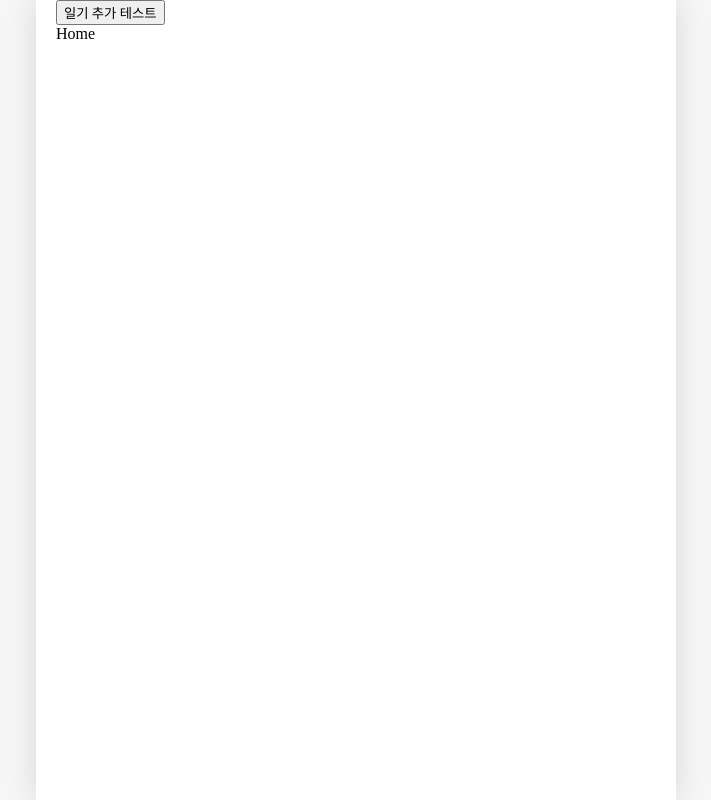
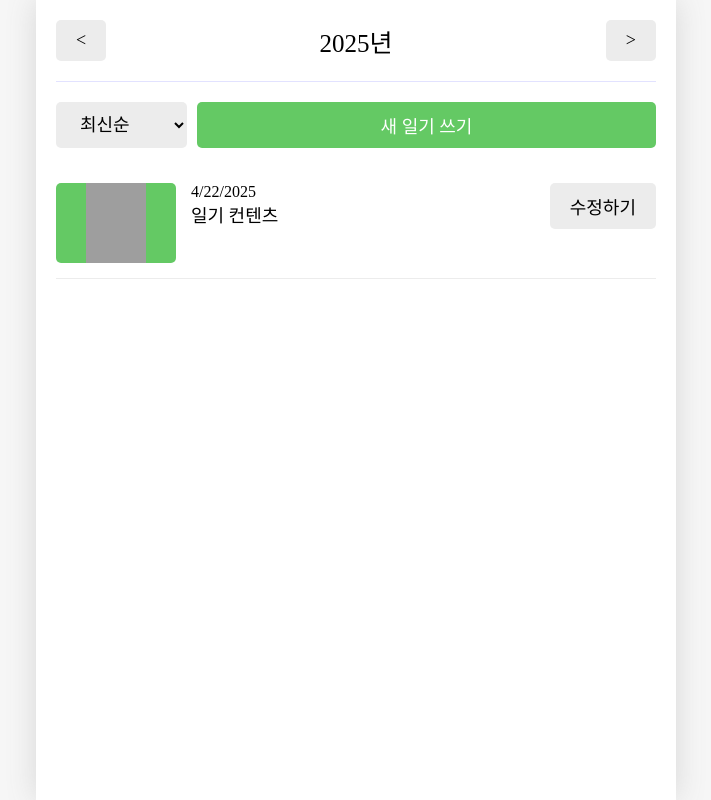
Before and after one commit to yongheonjeong/onebite-react, a React (Vite) app in the folder finalProject/: page / in a window 1280 px wide. Shown: the whole page, without its empty margins (284-995 px from the left). Built offline with nearby package versions, Linux system fonts and the light colour scheme; grey boxes are pictures that could not be loaded; a web font is replaced by a local one.

Commit message:
12.10 add Home UI

```diff
--- a/finalProject/src/App.jsx
+++ b/finalProject/src/App.jsx
@@ -94,11 +94,7 @@
 
   return (
 
-    <>
-    <button  onClick={()=>{
-      onCreate(new Date().getTime(),1,'hi');
-    }}>일기 추가 테스트</button>
-
+   <>
 
     <DiaryStateContext.Provider value={data}>
       <DiaryDispatchContext.Provider value={{
--- /dev/null
+++ b/finalProject/src/components/DiaryItem.css
@@ -0,0 +1,61 @@
+.DiaryItem {
+    display: flex;
+    gap:15px;
+    justify-content: space-between;
+    padding:15px 0px;
+    border-bottom: 1px solid rgb(236,236,236);
+}
+
+.DiaryItem .img_section{
+    min-width:120px;
+    height:80px;
+
+    display: flex;
+    justify-content: center;
+    cursor: pointer;
+
+    border-radius: 5px;
+}
+
+.DiaryItem .img_section > img{
+    width:50%;
+}
+
+.DiaryItem .img_section_1{
+    background-color: rgb(100,201,100);
+}
+
+.DiaryItem .img_section_2{
+    background-color: rgb(157,215,114);
+}
+
+.DiaryItem .img_section_3{
+    background-color: rgb(253,206,23);
+}
+
+.DiaryItem .img_section_4{
+    background-color: rgb(253,132,70);
+}
+
+.DiaryItem .img_section_5{
+    background-color: rgb(253,86,95);
+}
+
+
+.DiaryItem .info_section{
+    flex:1;
+    cursor:pointer;
+}
+
+.DiaryItem .info_section .created_date{
+    font-weight: bold;
+    font-size:25px;
+}
+
+.DiaryItem .info_section .content{
+    font-size: 18px;
+}
+
+.DiaryItem .button_section{
+    min-width: 70px;
+}
--- /dev/null
+++ b/finalProject/src/components/DiaryItem.jsx
@@ -0,0 +1,29 @@
+import React from 'react'
+import {getEmotionImage} from '../util/get-emotion-image'
+import Button from './Button'
+import './DiaryItem.css'
+
+const DiaryItem = () => {
+
+    const emotionId = 1;
+
+
+    return <div className='DiaryItem'>
+        <div className={`img_section img_section_${emotionId}`}>
+            <img src={getEmotionImage(emotionId)}/>
+        </div>
+        <div className='info_section'>
+            <div className='createdDate'>
+                {new Date().toLocaleDateString()}
+            </div>
+            <div className='content'>
+                일기 컨텐츠
+            </div>
+        </div>
+        <div className='button_section'>
+            <Button text={"수정하기"} />
+        </div>
+    </div>
+}
+
+export default DiaryItem;
--- /dev/null
+++ b/finalProject/src/components/DiaryList.css
@@ -0,0 +1,19 @@
+.DiaryList .menu_bar{
+    margin: 20px 0px;
+    display: flex;
+    gap: 10px;
+}
+
+.DiaryList .menu_bar select{
+    background-color: rgb(236,236,236);
+    border:none;
+    border-radius: 5px;
+
+    padding: 10px 20px;
+    font-size: 18px;
+    cursor: pointer;
+}
+
+.DiaryList .menu_bar button{
+    flex:1;
+}
--- /dev/null
+++ b/finalProject/src/components/DiaryList.jsx
@@ -0,0 +1,23 @@
+import React from 'react'
+import Button from "./Button"
+import DiaryItem from './DiaryItem';
+import "./DiaryList.css"
+
+const DiaryList = () =>{
+    return(
+        <div className="DiaryList">
+            <div className="menu_bar">
+                <select>
+                    <option value={"latest"}>최신순</option>
+                    <option value={"oldest"}>오래된 순</option>
+                </select>
+                <Button text={"새 일기 쓰기"} type={"POSITIVE"} />
+            </div>
+            <div className="list_wrapper">
+                <DiaryItem />
+            </div>
+        </div>
+    )
+};
+
+export default DiaryList;
--- a/finalProject/src/pages/Home.jsx
+++ b/finalProject/src/pages/Home.jsx
@@ -1,7 +1,18 @@
 import React from 'react'
+import Header from "../components/Header"
+import Button from "../components/Button"
+import DiaryList from "../components/DiaryList"
 
 const Home = () => {
-    return <div>Home</div>
+    return (
+        <div>
+            <Header title={"2025년 "}
+            leftChild={<Button text={"<"} />}
+            rightChild={<Button text={">"} />}
+            />
+            <DiaryList />
+        </div>
+    )
 }
 
 export default Home;
```
